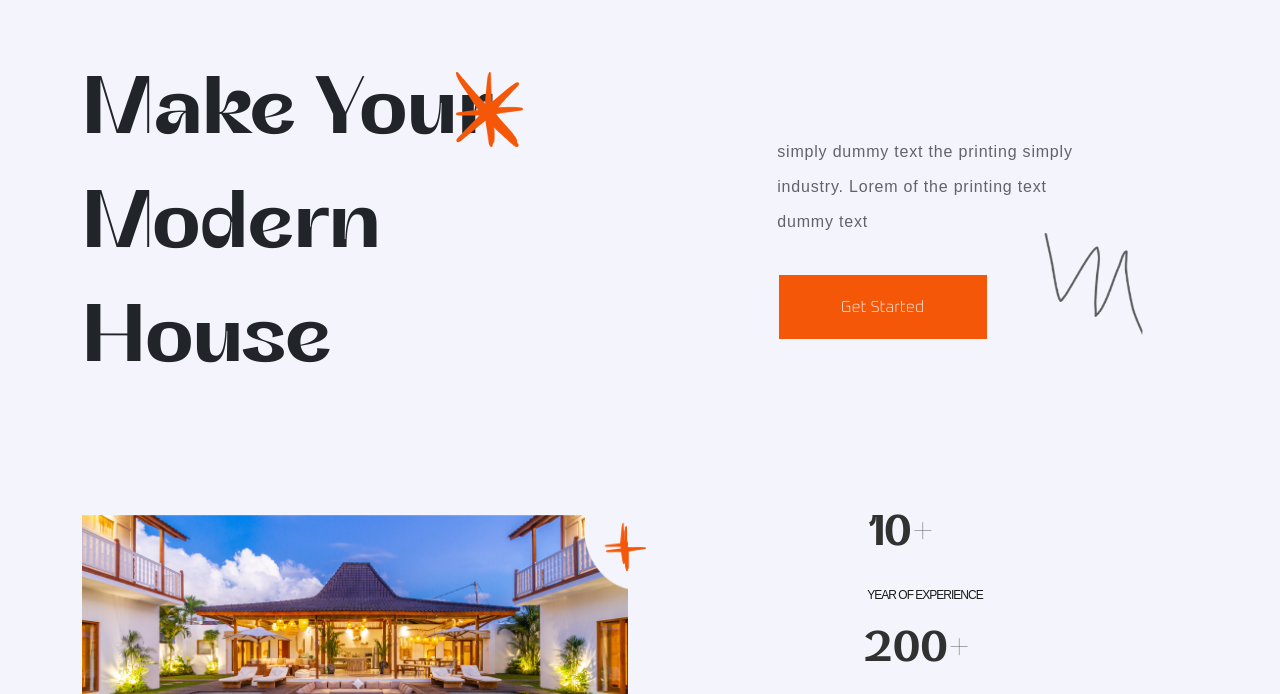
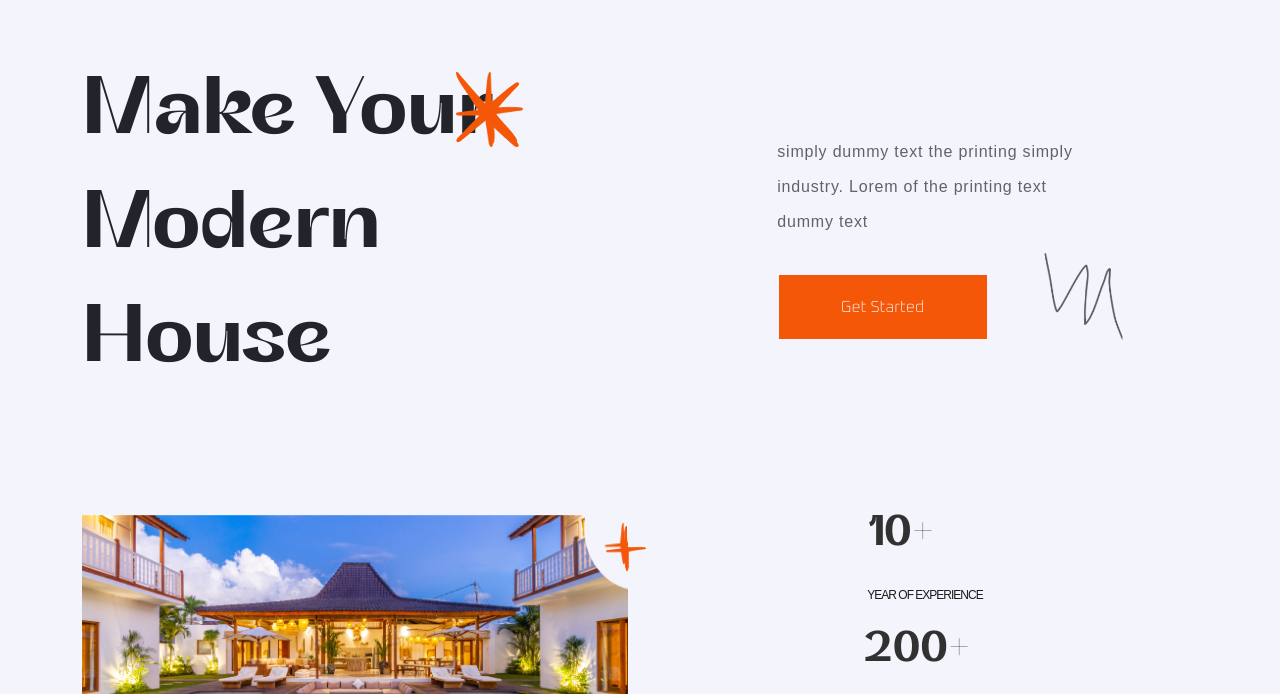
Before and after one commit to sofiaburlaka/indigo-page, a plain HTML site: page index.html in a window 1280 px wide. Shown: the part 101-795 px from the top of the page. Drawn offline with nearby package versions, Linux system fonts and the light colour scheme.

Commit message:
Update style.css

```diff
--- a/style.css
+++ b/style.css
@@ -31,12 +31,11 @@ body{
 }
 .line{
     position: absolute;
-    top: 100px;
+    top: 120px;
     left: 90%;
-    width: 100px;
-    height: 140px;
+    width: 80px;
+    height: 120px;
     transform: rotate(1.28deg);
-    padding: 0px;
 }
 .logo_img{
     width: 35px;
```
